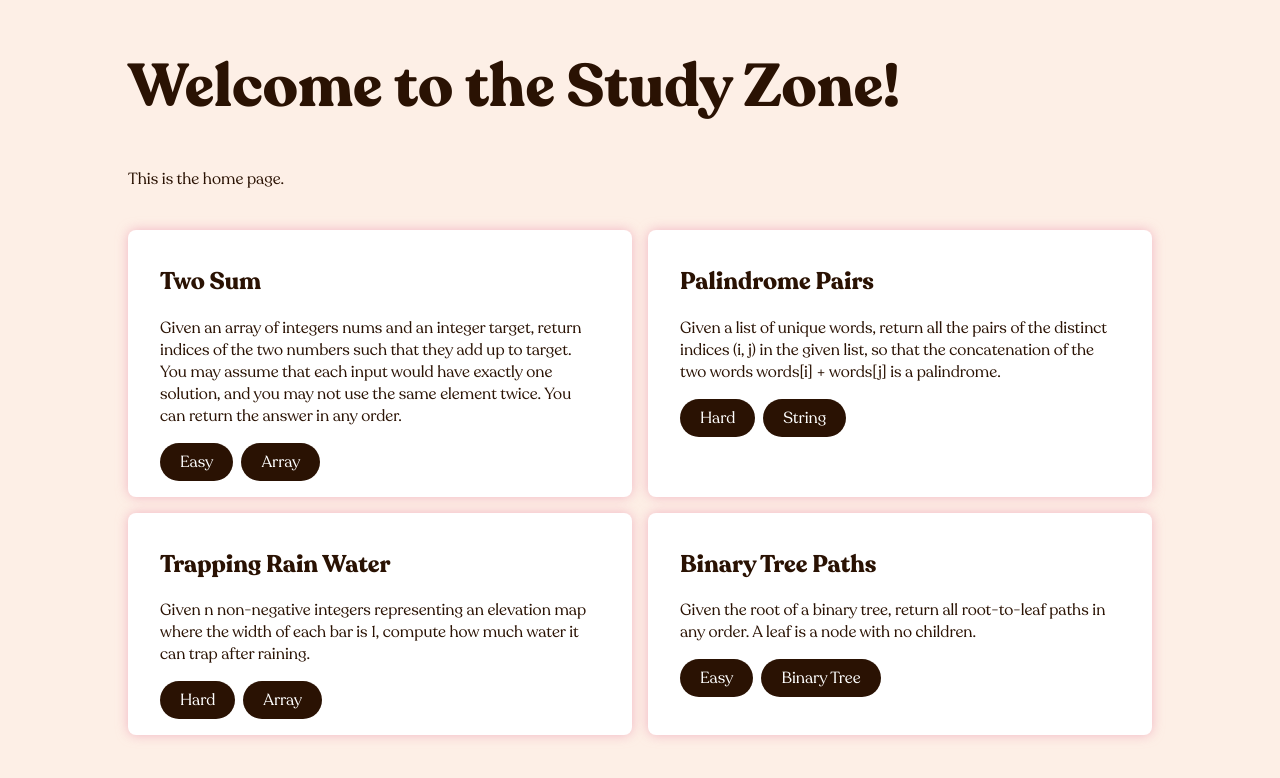
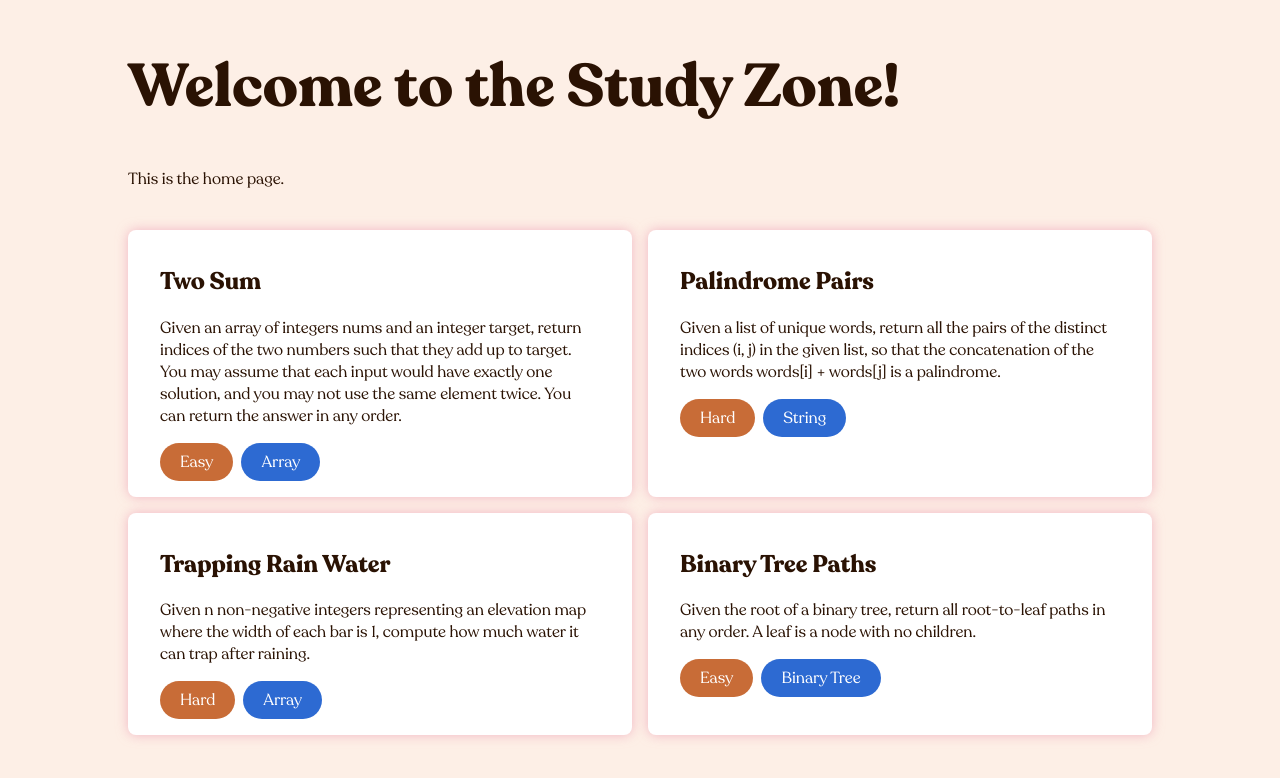
Before and after one commit to isabelxklee/the-study-zone, a React (Create React App) app: page / in a window 1280 px wide. Shown: the part 122-900 px from the top of the page. Built offline with nearby package versions, Linux system fonts and the light colour scheme.

Commit message:
updated tag colors

```diff
--- a/src/components/Card.jsx
+++ b/src/components/Card.jsx
@@ -12,7 +12,7 @@ const Card = ({ algo }) => {
       </h3>
       <Global.P>{algo.description}</Global.P>
       <Global.TagsContainer>
-        <Global.Tag>
+        <Global.Tag primary>
           <Global.P>{algo.difficulty}</Global.P>
         </Global.Tag>
         <Global.Tag>
--- a/src/styles.js
+++ b/src/styles.js
@@ -6,9 +6,11 @@ import { Link } from "react-router-dom";
 
 export const Colors = {
   beige: "#fdefe6",
+  tan: "#c86c37",
   black: "#2a1203",
   pink: "#f68393",
   white: "#fff",
+  blue: "#2D6AD2",
 };
 
 export const GlobalStyle = createGlobalStyle`
@@ -35,7 +37,6 @@ export const GlobalStyle = createGlobalStyle`
 
   body {
     font-family: "Recoleta", serif;
-    /* font-family: "Ringside Wide", sans-serif; */
     font-weight: 400;
     color: ${Colors.black};
     background: ${Colors.beige};
@@ -63,7 +64,7 @@ export const InternalLink = styled(Link)`
 
 export const Tag = styled.div`
   border-radius: 100px;
-  background: ${Colors.black};
+  background: ${(props) => (props.primary ? Colors.tan : Colors.blue)};
   color: ${Colors.white};
   padding: 8px 20px;
   width: fit-content;
```
